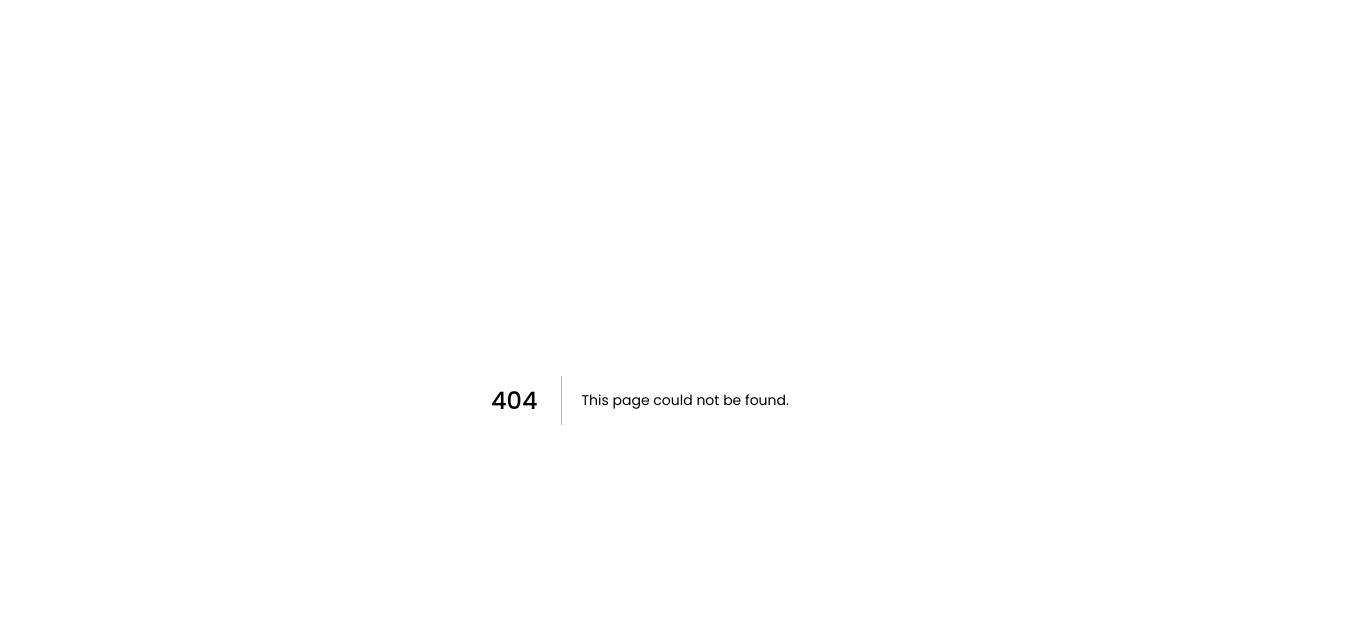
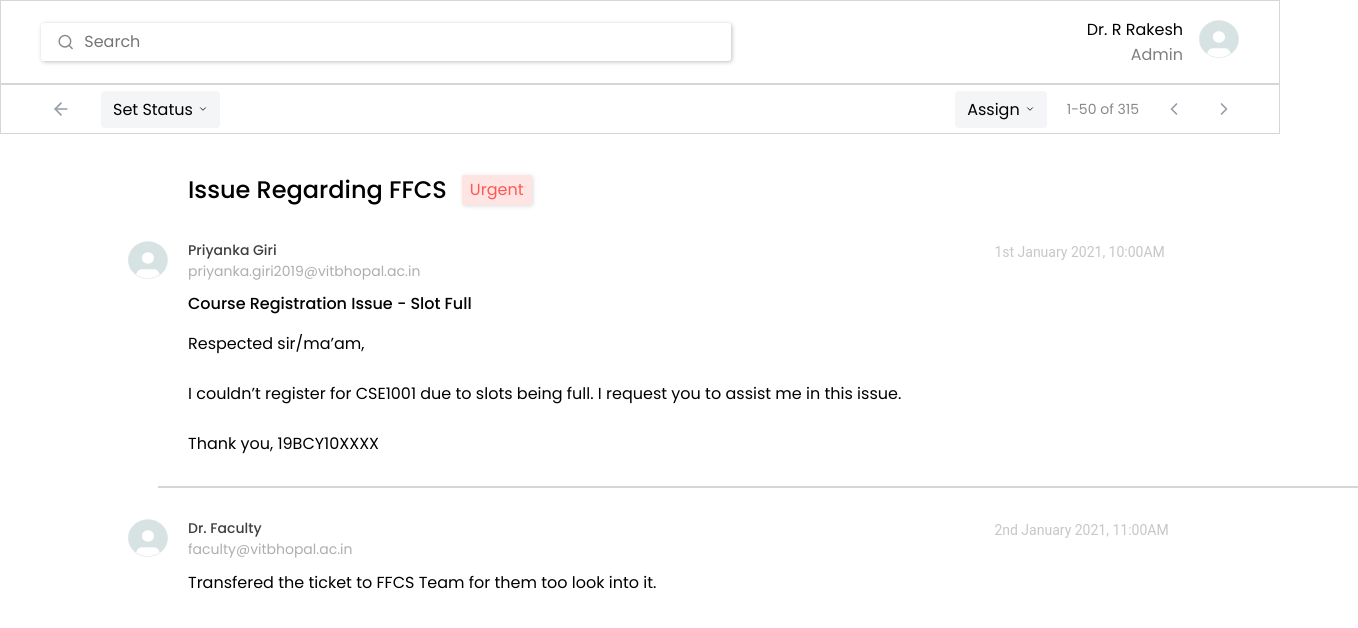
Before and after one commit to TickVIT/tickvit-next, a Next.js app: page /OpenMessage in a window 1280 px wide. Before the commit this address had no page. Shown: the top 628 px of the page, 1358 px wide, since content can reach past the window. Built offline with nearby package versions, Linux system fonts and the light colour scheme.

Commit message:
Completed the UI for Message

```diff
--- /dev/null
+++ b/components/MessageView/MessageView.module.scss
@@ -0,0 +1,106 @@
+@use '../../styles/colors';
+
+.hr {
+    width: 1200px;
+    height: 0px;
+    border: 1px solid #D6D6D6;
+    margin: 30px;
+}
+
+.messageContainer {
+    padding-top: 2%;
+    padding-left: 10%;
+
+    .messageTitle {
+        font-family: 'Poppins';
+        font-style: normal;
+        font-weight: 500;
+        font-size: 24px;
+        line-height: 36px;
+        display: flex;
+        flex-direction: row;
+        align-items: center;
+        padding-left: 60px;
+        padding-bottom: 20px;
+    }
+
+    .messageTag {
+        margin: 15px;
+        padding: 3.21243px 8.03108px;
+        width: 70.06px;
+        height: 30.42px;
+        background: #fee5e4;
+        box-shadow: 1px 1px 4px rgba(0, 0, 0, 0.15);
+        border-radius: 2px;
+        font-family: 'Poppins';
+        font-style: normal;
+        font-weight: 400;
+        font-size: 16.0622px;
+        line-height: 24px;
+        color: #ff5852;
+    }
+
+    .messageDetails {
+        display: flex;
+        flex-direction: row;
+
+        .avatar {
+            padding-right: 20px;
+        }
+
+        .senderDetails {
+            display: flex;
+            flex-direction: column;
+            width: 70%;
+
+            .name {
+                font-family: 'Poppins';
+                font-style: normal;
+                font-weight: 500;
+                font-size: 14px;
+                line-height: 21px;
+                color: #404040;
+            }
+
+            .email {
+                font-family: 'Poppins';
+                font-style: normal;
+                font-weight: 400;
+                font-size: 14px;
+                line-height: 21px;
+                color: #AEAEAE;
+            }
+        }
+
+        .date {
+            font-family: 'Roboto';
+            font-style: normal;
+            font-weight: 400;
+            font-size: 14px;
+            line-height: 25px;
+            text-align: right;
+            color: #C7C7C7;
+        }
+    }
+
+    .messageContent {
+        padding-left: 60px;
+
+        .messageSubject {
+            font-family: 'Poppins';
+            font-style: normal;
+            font-weight: 500;
+            font-size: 16px;
+            line-height: 24px;
+            display: flex;
+            align-items: center;
+            color: #000000;
+            padding-top: 5px;
+            padding-bottom: 10px;
+        }
+
+        .messageBody {
+            padding-top: 5px;
+        }
+    }
+}
--- /dev/null
+++ b/components/MessageView/MessageView.tsx
@@ -0,0 +1,73 @@
+import React from 'react'
+import classes from './MessageView.module.scss'
+import Image from 'next/image'
+
+const MessageView = () => {
+    return (
+        <>
+            <div className={classes.messageContainer}>
+                <div className={classes.messageTitle}>
+                    Issue Regarding FFCS
+                    <div className={classes.messageTag}>Urgent</div>
+                </div>
+                <div className={classes.messageDetails}>
+                    <div className={classes.avatar}>
+                        <Image
+                            src={'/svg/avatar.svg'}
+                            width={40}
+                            height={40}
+                            alt='user'
+                        />
+                    </div>
+                    <div className={classes.senderDetails}>
+                        <div className={classes.name}> Priyanka Giri</div>
+                        <div className={classes.email}>
+                            priyanka.giri2019@vitbhopal.ac.in
+                        </div>
+                    </div>
+                    <div className={classes.date}>
+                        1st January 2021, 10:00AM
+                    </div>
+                </div>
+                <div className={classes.messageContent}>
+                    <div className={classes.messageSubject}>
+                        Course Registration Issue - Slot Full
+                    </div>
+                    <div className={classes.messageBody}>
+                        Respected sir/ma’am,<br></br><br></br> I couldn’t register for CSE1001 due
+                        to slots being full. I request you to assist me in this
+                        issue. <br></br><br></br>Thank you, 19BCY10XXXX
+                    </div>
+                </div>
+                <div className={classes.hr}></div>
+                <div className={classes.messageDetails}>
+                    <div className={classes.avatar}>
+                        <Image
+                            src={'/svg/avatar.svg'}
+                            width={40}
+                            height={40}
+                            alt='user'
+                        />
+                    </div>
+                    <div className={classes.senderDetails}>
+                        <div className={classes.name}> Dr. Faculty</div>
+                        <div className={classes.email}>
+                            faculty@vitbhopal.ac.in
+                        </div>
+                    </div>
+                    <div className={classes.date}>
+                        2nd January 2021, 11:00AM
+                    </div>
+                </div>
+                <div className={classes.messageContent}>
+                    <div className={classes.messageBody}>
+                    Transfered the ticket to FFCS Team for them too look into it.
+                    </div>
+                </div>
+            </div>
+
+        </>
+    )
+}
+
+export default MessageView
--- /dev/null
+++ b/pages/OpenMessage.tsx
@@ -0,0 +1,44 @@
+import type { NextPage } from 'next'
+import Head from 'next/head'
+import classes from '../styles/OpenMessage.module.scss'
+import { RichTextEditor } from '../components/RichTextEditor/RichTextEditor'
+import TicketHeader from '../components/TicketHeader/TicketHeader'
+import Topbar from '../components/Topbar/Topbar'
+import MessageView from '../components/MessageView/MessageView'
+
+// @desc Upon Openning a message
+// @route /OpenMessage
+const Message: NextPage = () => {
+    return (
+        <div>
+            <Head>
+                <title>TickVIT</title>
+                <meta
+                    name="description"
+                    content="An Online Help Ticket System which facilitates in the faculty and students to resolve issues in a simple and organized manner."
+                />
+                <link rel="icon" href="/favicon.ico" />
+            </Head>
+
+            {/* code goes below */}
+
+            <div className={classes.content}>
+            <div className={classes.main}>
+                <Topbar />
+                <TicketHeader
+                    back={true}
+                    reload={false}
+                    check={false}
+                    status={true}
+                    threeDots={false}
+                    assign={true}
+                />
+            </div>
+            <MessageView />
+            {/* <RichTextEditor/> */}
+        </div>
+        </div>
+    )
+}
+
+export default Message
```
Also changed, not shown: styles/OpenMessage.module.scss (added).
